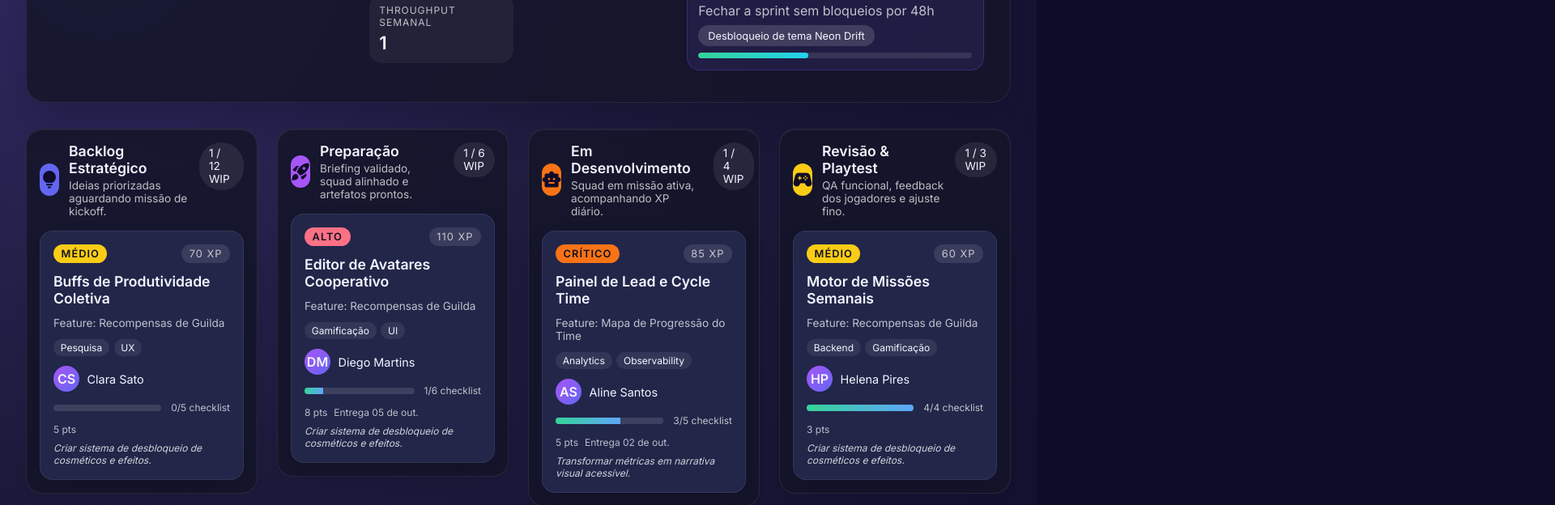
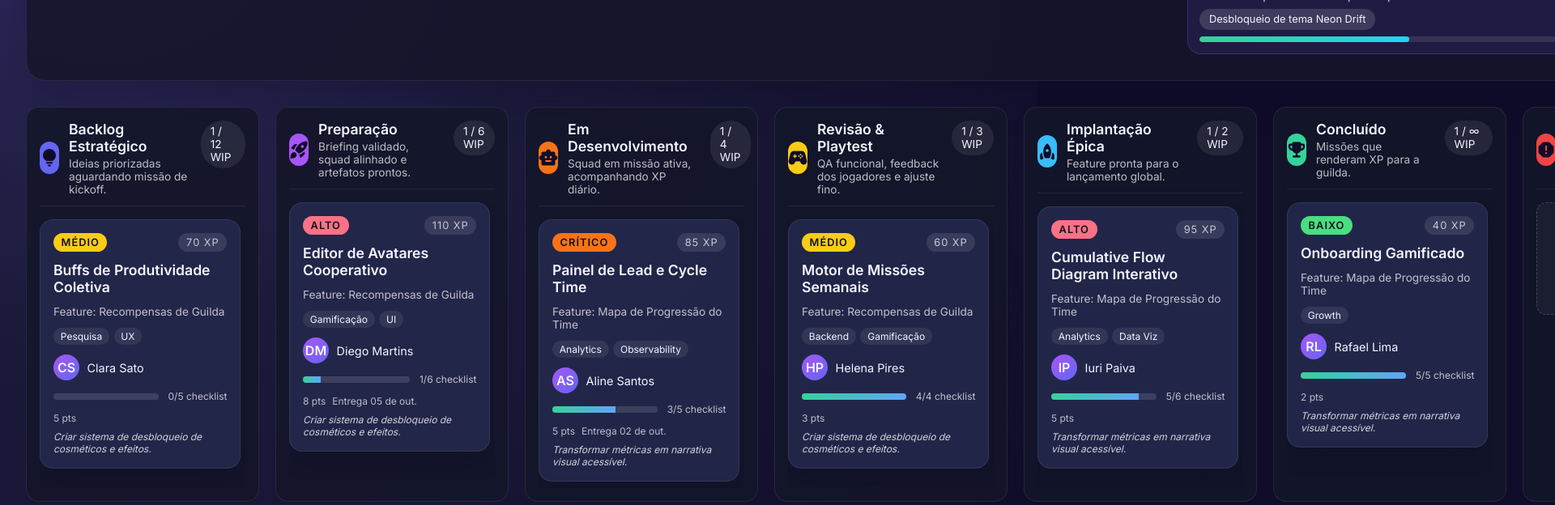
Before and after one commit to PMorais13/hero-kanban, an Angular app: page / in a window 1280 px wide. Shown: the part 380-1004 px from the top of the page at 81% size, 1920 px wide, since content can reach past the window. Built offline with nearby package versions, Linux system fonts and the light colour scheme.

Commit message:
feat(board): enable drag and drop lanes

```diff
--- a/src/app/features/board/components/board-card/board-card.component.html
+++ b/src/app/features/board/components/board-card/board-card.component.html
@@ -1,4 +1,12 @@
-<article class="card" [attr.data-priority]="card().priorityLabel">
+<article
+  class="card"
+  [class.card--dragging]="isDragging()"
+  [attr.data-priority]="card().priorityLabel"
+  [attr.aria-grabbed]="isDragging()"
+  draggable="true"
+  (dragstart)="onDragStart($event)"
+  (dragend)="onDragEnd()"
+>
   <header class="card__header">
     <span class="card__priority" [style.background]="card().priorityColor">{{ card().priorityLabel }}</span>
     <span class="card__xp" aria-label="Recompensa de experiência">{{ card().xp }} XP</span>
--- a/src/app/features/board/components/board-card/board-card.component.scss
+++ b/src/app/features/board/components/board-card/board-card.component.scss
@@ -7,12 +7,20 @@
   padding: 1rem;
   box-shadow: 0 12px 30px -12px rgba(14, 11, 36, 0.65);
   transition: transform 0.2s ease, box-shadow 0.2s ease;
+  cursor: grab;
+  user-select: none;
 }
 
 .card:hover,
 .card:focus-within {
   transform: translateY(-3px);
   box-shadow: 0 18px 40px -12px rgba(14, 11, 36, 0.8);
+}
+
+.card--dragging {
+  opacity: 0.6;
+  cursor: grabbing;
+  box-shadow: 0 10px 24px -12px rgba(14, 11, 36, 0.6);
 }
 
 .card__header {
--- a/src/app/features/board/components/board-card/board-card.component.ts
+++ b/src/app/features/board/components/board-card/board-card.component.ts
@@ -1,6 +1,8 @@
-import { ChangeDetectionStrategy, Component, input } from '@angular/core';
+import { ChangeDetectionStrategy, Component, input, signal, inject } from '@angular/core';
 import { NgFor, NgIf } from '@angular/common';
 import type { BoardCardViewModel } from '../../state/board.models';
+import { BoardDragState } from '../../state/board-drag-state.service';
+import { STORY_ID_MIME_TYPE, STORY_STATUS_MIME_TYPE } from '../board-dnd.constants';
 
 @Component({
   selector: 'kanban-board-card',
@@ -12,4 +14,26 @@ import type { BoardCardViewModel } from '../../state/board.models';
 })
 export class BoardCardComponent {
   readonly card = input.required<BoardCardViewModel>();
+  protected readonly isDragging = signal(false);
+
+  private readonly dragState = inject(BoardDragState);
+
+  protected onDragStart(event: DragEvent): void {
+    const card = this.card();
+    event.dataTransfer?.setData('text/plain', card.title);
+    event.dataTransfer?.setData(STORY_ID_MIME_TYPE, card.id);
+    event.dataTransfer?.setData(STORY_STATUS_MIME_TYPE, card.statusId);
+    event.dataTransfer?.setData('application/json', JSON.stringify({ id: card.id, status: card.statusId }));
+    if (event.dataTransfer) {
+      event.dataTransfer.effectAllowed = 'move';
+    }
+
+    this.dragState.startDrag(card.id, card.statusId);
+    this.isDragging.set(true);
+  }
+
+  protected onDragEnd(): void {
+    this.dragState.endDrag();
+    this.isDragging.set(false);
+  }
 }
--- a/src/app/features/board/components/board-column/board-column.component.html
+++ b/src/app/features/board/components/board-column/board-column.component.html
@@ -1,4 +1,13 @@
-<article class="column" [attr.data-status]="column().status.id">
+<article
+  class="column"
+  [class.column--active-drop]="isDragOver()"
+  [class.column--invalid]="isDropRejected()"
+  [attr.data-status]="column().status.id"
+  (dragenter)="onDragEnter($event)"
+  (dragover)="onDragOver($event)"
+  (dragleave)="onDragLeave($event)"
+  (drop)="onDrop($event)"
+>
   <header class="column__header">
     <div class="column__identity">
       <span class="column__icon" [style.background]="column().status.color" aria-hidden="true">
--- a/src/app/features/board/components/board-column/board-column.component.scss
+++ b/src/app/features/board/components/board-column/board-column.component.scss
@@ -1,13 +1,50 @@
+:host {
+  display: flex;
+  flex-direction: column;
+  flex: 0 0 clamp(18rem, 22vw, 21rem);
+  width: clamp(18rem, 22vw, 21rem);
+  min-width: 17rem;
+}
+
 .column {
+  position: relative;
   display: flex;
   flex-direction: column;
   gap: 1rem;
-  background: var(--hk-surface);
-  border: 1px solid var(--hk-border);
-  border-radius: 1.25rem;
+  background: rgba(20, 22, 42, 0.88);
+  border: 1px solid rgba(255, 255, 255, 0.08);
+  border-radius: 1rem;
   padding: 1rem;
-  min-height: 320px;
-  box-shadow: inset 0 1px 0 rgba(255, 255, 255, 0.05);
+  min-height: 24rem;
+  height: 100%;
+  transition: border-color 0.2s ease, box-shadow 0.2s ease, background 0.2s ease;
+}
+
+.column--active-drop {
+  border-color: var(--hk-accent);
+  background: rgba(124, 92, 255, 0.15);
+  box-shadow: 0 0 0 2px var(--hk-accent-soft), 0 20px 32px -24px rgba(14, 12, 41, 0.8);
+}
+
+.column--invalid {
+  border-color: var(--hk-danger);
+  animation: column-shake 0.35s ease;
+}
+
+@keyframes column-shake {
+  0%,
+  100% {
+    transform: translateX(0);
+  }
+  25% {
+    transform: translateX(-4px);
+  }
+  50% {
+    transform: translateX(4px);
+  }
+  75% {
+    transform: translateX(-2px);
+  }
 }
 
 .column__header {
@@ -15,6 +52,8 @@
   justify-content: space-between;
   align-items: flex-start;
   gap: 0.75rem;
+  padding-bottom: 0.75rem;
+  border-bottom: 1px solid rgba(255, 255, 255, 0.08);
 }
 
 .column__identity {
@@ -63,15 +102,27 @@
 
 .column__cards {
   margin: 0;
-  padding: 0;
+  padding: 0 0.35rem 0.5rem 0;
   list-style: none;
-  display: grid;
+  display: flex;
+  flex-direction: column;
   gap: 0.75rem;
+  flex: 1;
+  overflow-y: auto;
+  overscroll-behavior: contain;
+}
+
+.column__cards::-webkit-scrollbar {
+  width: 0.45rem;
+}
+
+.column__cards::-webkit-scrollbar-thumb {
+  background: rgba(255, 255, 255, 0.12);
 }
 
 .column__empty {
   margin: 0;
-  padding: 1rem;
+  padding: 1.25rem 1rem;
   border-radius: 0.75rem;
   border: 1px dashed rgba(255, 255, 255, 0.18);
   background: rgba(255, 255, 255, 0.04);
--- a/src/app/features/board/components/board-column/board-column.component.ts
+++ b/src/app/features/board/components/board-column/board-column.component.ts
@@ -1,7 +1,9 @@
-import { ChangeDetectionStrategy, Component, input } from '@angular/core';
+import { ChangeDetectionStrategy, Component, OnDestroy, input, signal, inject } from '@angular/core';
 import { NgFor, NgIf } from '@angular/common';
 import type { BoardColumnViewModel } from '../../state/board.models';
 import { BoardCardComponent } from '../board-card/board-card.component';
+import { BoardState } from '../../state/board-state.service';
+import { BoardDragState } from '../../state/board-drag-state.service';
 
 @Component({
   selector: 'kanban-board-column',
@@ -11,10 +13,119 @@ import { BoardCardComponent } from '../board-card/board-card.component';
   changeDetection: ChangeDetectionStrategy.OnPush,
   imports: [NgFor, NgIf, BoardCardComponent],
 })
-export class BoardColumnComponent {
+export class BoardColumnComponent implements OnDestroy {
   readonly column = input.required<BoardColumnViewModel>();
+  protected readonly isDragOver = signal(false);
+  protected readonly isDropRejected = signal(false);
+
+  private readonly boardState = inject(BoardState);
+  private readonly dragState = inject(BoardDragState);
+  private dropFeedbackTimeoutId: number | undefined;
 
   protected trackCard(_: number, card: BoardColumnViewModel['cards'][number]): string {
     return card.id;
   }
+
+  protected onDragEnter(event: DragEvent): void {
+    if (!this.canAcceptDrop()) {
+      this.isDragOver.set(false);
+      return;
+    }
+
+    this.clearDropFeedbackTimer();
+    this.isDropRejected.set(false);
+    event.preventDefault();
+    this.isDragOver.set(true);
+  }
+
+  protected onDragOver(event: DragEvent): void {
+    if (!this.canAcceptDrop()) {
+      this.isDragOver.set(false);
+      if (event.dataTransfer) {
+        event.dataTransfer.dropEffect = 'none';
+      }
+      return;
+    }
+
+    event.preventDefault();
+    if (event.dataTransfer) {
+      event.dataTransfer.dropEffect = 'move';
+    }
+    this.isDragOver.set(true);
+  }
+
+  protected onDragLeave(event: DragEvent): void {
+    if (!(event.currentTarget instanceof HTMLElement)) {
+      this.isDragOver.set(false);
+      return;
+    }
+
+    const nextElement = event.relatedTarget as Node | null;
+    if (nextElement && event.currentTarget.contains(nextElement)) {
+      return;
+    }
+
+    this.isDragOver.set(false);
+  }
+
+  protected onDrop(event: DragEvent): void {
+    event.preventDefault();
+    const storyId = this.dragState.draggedStoryId();
+    const targetStatusId = this.column().status.id;
+
+    this.isDragOver.set(false);
+
+    if (!storyId) {
+      this.dragState.endDrag();
+      return;
+    }
+
+    const moved = this.boardState.moveStory(storyId, targetStatusId);
+    if (!moved) {
+      this.triggerDropRejected();
+      if (event.dataTransfer) {
+        event.dataTransfer.dropEffect = 'none';
+      }
+    } else if (event.dataTransfer) {
+      event.dataTransfer.dropEffect = 'move';
+    }
+
+    this.dragState.endDrag();
+  }
+
+  ngOnDestroy(): void {
+    this.clearDropFeedbackTimer();
+  }
+
+  private canAcceptDrop(): boolean {
+    const storyId = this.dragState.draggedStoryId();
+    const sourceStatusId = this.dragState.sourceStatusId();
+    if (!storyId || !sourceStatusId) {
+      return false;
+    }
+
+    const targetStatusId = this.column().status.id;
+    if (sourceStatusId === targetStatusId) {
+      return false;
+    }
+
+    return this.boardState.canMoveStory(storyId, targetStatusId);
+  }
+
+  private triggerDropRejected(): void {
+    this.isDropRejected.set(true);
+    this.clearDropFeedbackTimer();
+
+    this.dropFeedbackTimeoutId = window.setTimeout(() => {
+      this.isDropRejected.set(false);
+      this.dropFeedbackTimeoutId = undefined;
+    }, 450);
+  }
+
+  private clearDropFeedbackTimer(): void {
+    if (this.dropFeedbackTimeoutId !== undefined) {
+      window.clearTimeout(this.dropFeedbackTimeoutId);
+      this.dropFeedbackTimeoutId = undefined;
+    }
+  }
 }
--- /dev/null
+++ b/src/app/features/board/components/board-dnd.constants.ts
@@ -0,0 +1,2 @@
+export const STORY_ID_MIME_TYPE = 'application/x-hero-kanban-story-id';
+export const STORY_STATUS_MIME_TYPE = 'application/x-hero-kanban-story-status';
--- a/src/app/features/board/pages/board.page.scss
+++ b/src/app/features/board/pages/board.page.scss
@@ -155,8 +155,16 @@
 }
 
 .board__columns {
-  display: grid;
-  gap: 1.5rem;
-  grid-template-columns: repeat(auto-fit, minmax(260px, 1fr));
-  align-items: start;
+  display: flex;
+  gap: 1.25rem;
+  align-items: stretch;
+  overflow-x: auto;
+  padding-bottom: 0.75rem;
+  padding-right: 0.5rem;
+  scroll-snap-type: x proximity;
+  min-height: 60vh;
 }
+
+.board__columns > kanban-board-column {
+  scroll-snap-align: start;
+}
--- /dev/null
+++ b/src/app/features/board/state/board-drag-state.service.ts
@@ -0,0 +1,20 @@
+import { Injectable, signal } from '@angular/core';
+
+@Injectable({ providedIn: 'root' })
+export class BoardDragState {
+  private readonly _draggedStoryId = signal<string | null>(null);
+  private readonly _sourceStatusId = signal<string | null>(null);
+
+  readonly draggedStoryId = this._draggedStoryId.asReadonly();
+  readonly sourceStatusId = this._sourceStatusId.asReadonly();
+
+  startDrag(storyId: string, statusId: string): void {
+    this._draggedStoryId.set(storyId);
+    this._sourceStatusId.set(statusId);
+  }
+
+  endDrag(): void {
+    this._draggedStoryId.set(null);
+    this._sourceStatusId.set(null);
+  }
+}
```
Also changed, not shown: src/app/features/board/state/board-state.service.ts (+22 -6 lines), src/app/features/board/README.md, 1 other file (tests, documents, lock files or other folders).
